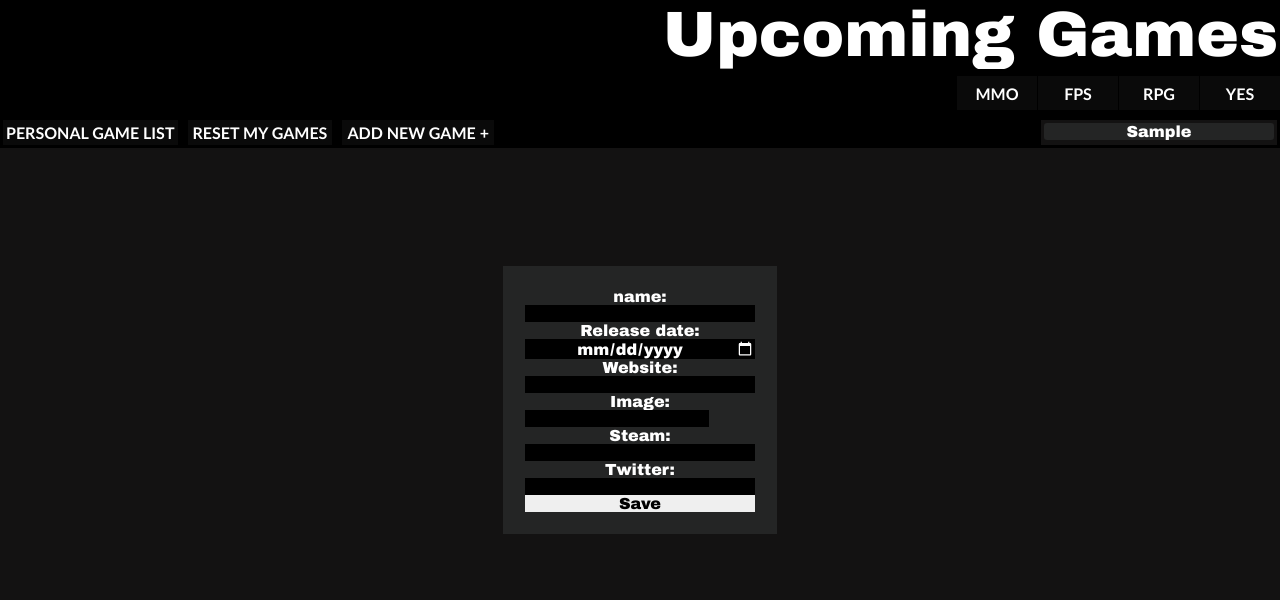
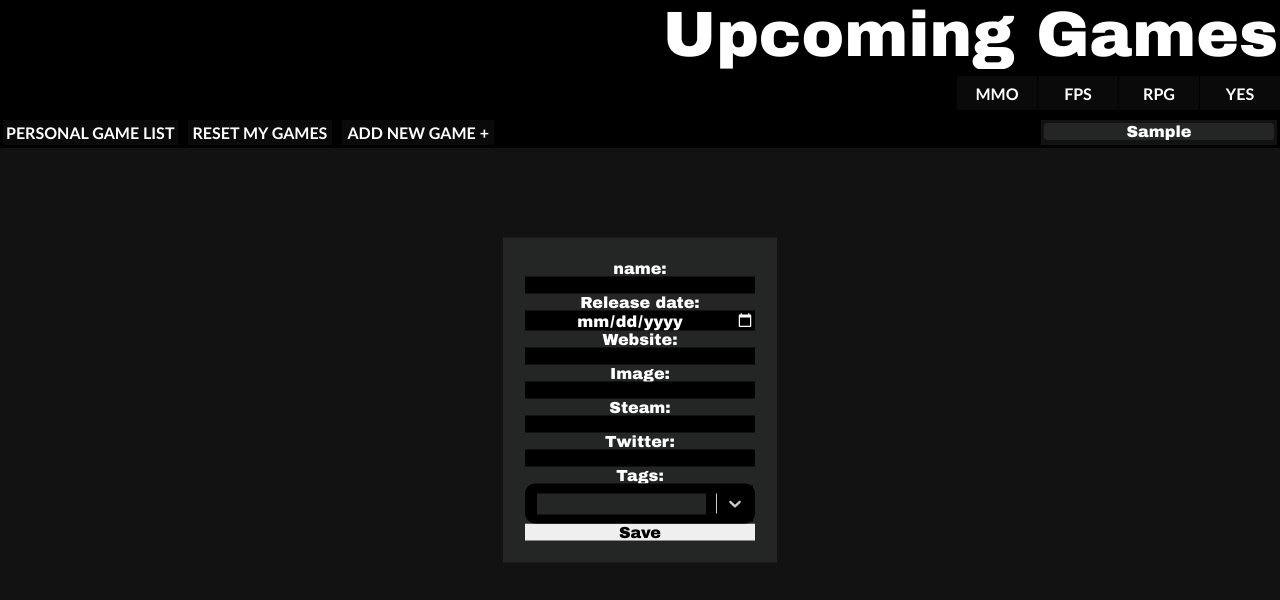
Before and after one commit to ExecutedPoorly/UpcomingGames, a React (Create React App) app: page / in a window 1280 px wide. Both pictures are taken after typing "Sample" into the empty fields and a click on the button "ADD NEW GAME +". Shown: the top 600 px of the page. Built offline with nearby package versions, Linux system fonts and the light colour scheme.

Commit message:
React-Select css mofiiciations

```diff
--- a/package.json
+++ b/package.json
@@ -49,6 +49,7 @@
     "eslint-plugin-prettier": "^4.2.1",
     "eslint-plugin-react": "^7.32.2",
     "gh-pages": "^5.0.0",
-    "prettier": "^2.8.7"
+    "prettier": "^2.8.7",
+    "react-select": "^5.7.2"
   }
 }
--- a/src/App.jsx
+++ b/src/App.jsx
@@ -6,6 +6,7 @@ import { PopUpBox } from './components/popUpBox'
 import { useState, useEffect } from 'react'
 import { AddNewGame } from './components/addNewCard'
 import { useShowAddGameState } from './stateTest/StateTest.jsx'
+import { createNewCard } from './modules/CardCreation'
 
 function App() {
   const dataJson = require('./components/jsonData/Games.json')
@@ -45,9 +46,10 @@ function App() {
   }
   function addNewCard(e) {
     e.preventDefault()
-    console.log(e.target)
+    const newObject = createNewCard(e)
     let jsonToChange = getJsonData()
-    console.log(jsonToChange.length)
+    jsonToChange.push(newObject)
+    console.log(jsonToChange)
   }
   if (localStorage.getItem('customGames') === null) {
     localStorage.setItem('customGames', JSON.stringify(dataJson))
--- a/src/components/addNewCard.jsx
+++ b/src/components/addNewCard.jsx
@@ -1,8 +1,48 @@
 import React, { useState, useEffect } from 'react'
 import steamImage from '../images/Steam_icon.svg'
 import twitterImage from '../images/TwitterSvg.svg'
+import './css/addNewCards.css'
 import { EditCards } from './EditCards'
+import Select from 'react-select'
 export function AddNewGame({ showAddGame, switchAddGameShown, addNewCard }) {
+  const [selectedTags, setSelectedTags] = useState([])
+
+  const options = [
+    { value: 'MMO', label: 'MMO' },
+    { value: 'RPG', label: 'RPG' },
+    { value: 'YES', label: 'YES' },
+    { value: 'FPS', label: 'FPS' },
+  ]
+  const customStyles = {
+    control: (provided, state) => ({
+      ...provided,
+      border: state.isFocused ? '2px solid blue' : '2px solid #ccc',
+      boxShadow: state.isFocused ? '0 0 3px #aaa' : 'none',
+      borderRadius: '10px',
+      '&:hover': {
+        border: state.isFocused ? '2px solid blue' : '2px solid #999',
+      },
+    }),
+    option: (provided, state) => ({
+      ...provided,
+      backgroundColor: state.isFocused ? '#ddd' : 'white',
+      '&:hover': {
+        backgroundColor: '#ddd',
+      },
+    }),
+  }
+  function handleTagsChange(selectedOptions) {
+    setSelectedTags(selectedOptions)
+  }
+
+  function validateForm() {
+    if (selectedTags.length === 0) {
+      alert('Please select at least one tag')
+      return false
+    }
+    return true
+  }
+
   if (showAddGame === true) {
     return (
       <div className="AddGameScreen">
@@ -18,29 +58,24 @@ export function AddNewGame({ showAddGame, switchAddGameShown, addNewCard }) {
           <input type="date" id="date"></input>
           <label htmlFor="website">Website: </label>
           <input type="text" id="website"></input>
-          <label htmlFor="cardimg">Image: </label>
-          <input id="cardimg"></input>
+          <label htmlFor="cardImg">Image: </label>
+          <input id="cardImg"></input>
           <label htmlFor="steam">Steam: </label>
-          <input id="steam"></input>
+          <input id="steam" type="url"></input>
           <label htmlFor="twitterInput">Twitter: </label>
           <input id="twitterInput"></input>
+          <label htmlFor="tags">Tags: </label>
+          <Select
+            styles={customStyles}
+            options={options}
+            isMulti
+            id="tags"
+            className="react-select-container"
+            classNamePrefix="react-select"
+          ></Select>
           <button type="submit">Save</button>
         </form>
       </div>
     )
   }
 }
-function emptyObject() {
-  const objectEmpty = {
-    name: '',
-    releaseDate: '',
-    website: '',
-    websiteSteam: '',
-    twitter: '',
-    tags: '',
-    imageLink: '',
-    edit: true,
-  }
-
-  return objectEmpty
-}
--- a/src/components/css/addNewCards.css
+++ b/src/components/css/addNewCards.css
@@ -0,0 +1,52 @@
+/* .formSection #tags > *{
+  background: black;
+} */
+.react-select-container {
+  background: rgb(36, 37, 37);
+  color:rgb(252, 252, 252);
+}
+
+.react-select__control {
+  background: black !important;
+  color: black;
+  border-color: black !important;
+}
+
+.react-select__value-container {
+  background: black;
+  /* border-color: black !important; */
+}
+
+
+.react-select__input-container {
+  background: rgb(36, 37, 37);
+  border-color: black;
+  color:white;
+}
+
+.indicatorContainer {
+  background: black;
+}
+
+.react-select__indicator {
+  background: black;
+}
+
+.react-select__menu {
+  background: black !important;
+}
+
+
+.react-select__menu-list {
+  background: black !important;
+
+}
+.react-select__option {
+  background: black !important;
+
+}
+.react-select__option:hover {
+  background: black !important;
+  border: 1px solid blue;
+  color: blue;
+}
--- /dev/null
+++ b/src/modules/CardCreation.jsx
@@ -0,0 +1,17 @@
+export function createNewCard(e) {
+  e.preventDefault()
+  const newObject = new object(e.target)
+  return newObject
+}
+
+function object(targets) {
+  console.log(targets)
+  this.name = targets.name.value
+  this.releaseDate = targets.date.value
+  this.website = targets.website.value
+  this.websiteSteam = targets.steam.value
+  this.twitter = targets.twitterInput.value
+  this.tags = targets.tags.value
+  this.imageLink = targets.cardImg.value
+  this.edit = false
+}
```
Also changed, not shown: 1 other file (tests, documents, lock files or other folders).
